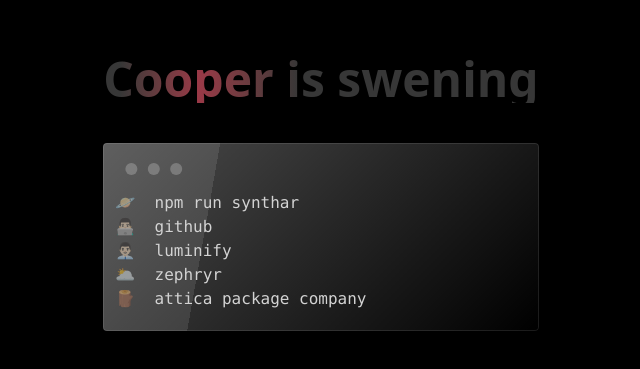
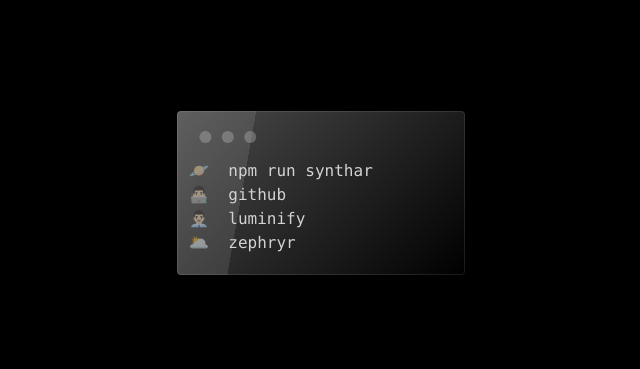
Before and after one commit to cgadd21/synthar, a React (Vite) app: page / in a window 1280 px wide. Shown: the part 207-576 px from the top of the page, without its empty margins (319-959 px from the left). Built offline with nearby package versions, Linux system fonts and the light colour scheme.

Commit message:
Removed heading and apc link

```diff
--- a/src/app.tsx
+++ b/src/app.tsx
@@ -1,9 +1,5 @@
 export const App = () => (
   <div className="flex min-h-screen items-center justify-center">
-    <div className="space-y-4 sm:space-y-10">
-      <h1 className="[&amp;::selection]:text-base-content [&amp;::selection]:bg-blue-700/20 bg-[linear-gradient(90deg,theme(colors.error)_0%,theme(colors.secondary)_9%,theme(colors.secondary)_42%,theme(colors.primary)_47%,theme(colors.accent)_100%)] bg-clip-text text-2xl font-bold [-webkit-text-fill-color:transparent] sm:text-3xl md:text-4xl lg:text-5xl [@supports(color:oklch(0%_0_0))]:bg-[linear-gradient(90deg,oklch(var(--s))_4%,color-mix(in_oklch,oklch(var(--s)),oklch(var(--er)))_22%,oklch(var(--p))_45%,color-mix(in_oklch,oklch(var(--p)),oklch(var(--a)))_67%,oklch(var(--a))_100.2%)]">
-        Cooper is swening
-      </h1>
     <div className="glass mockup-code rounded">
       <pre data-prefix="🪐">
         <code>npm run synthar</code>
@@ -29,14 +25,6 @@ export const App = () => (
           </a>
         </code>
       </pre>
-        <pre data-prefix="🪵">
-          <code>
-            <a href="https://atticapackageco.com/" target="_blank">
-              attica package company
-            </a>
-          </code>
-        </pre>
-      </div>
     </div>
   </div>
 );
```
Lines whose indentation alone changed are shown as unchanged.
